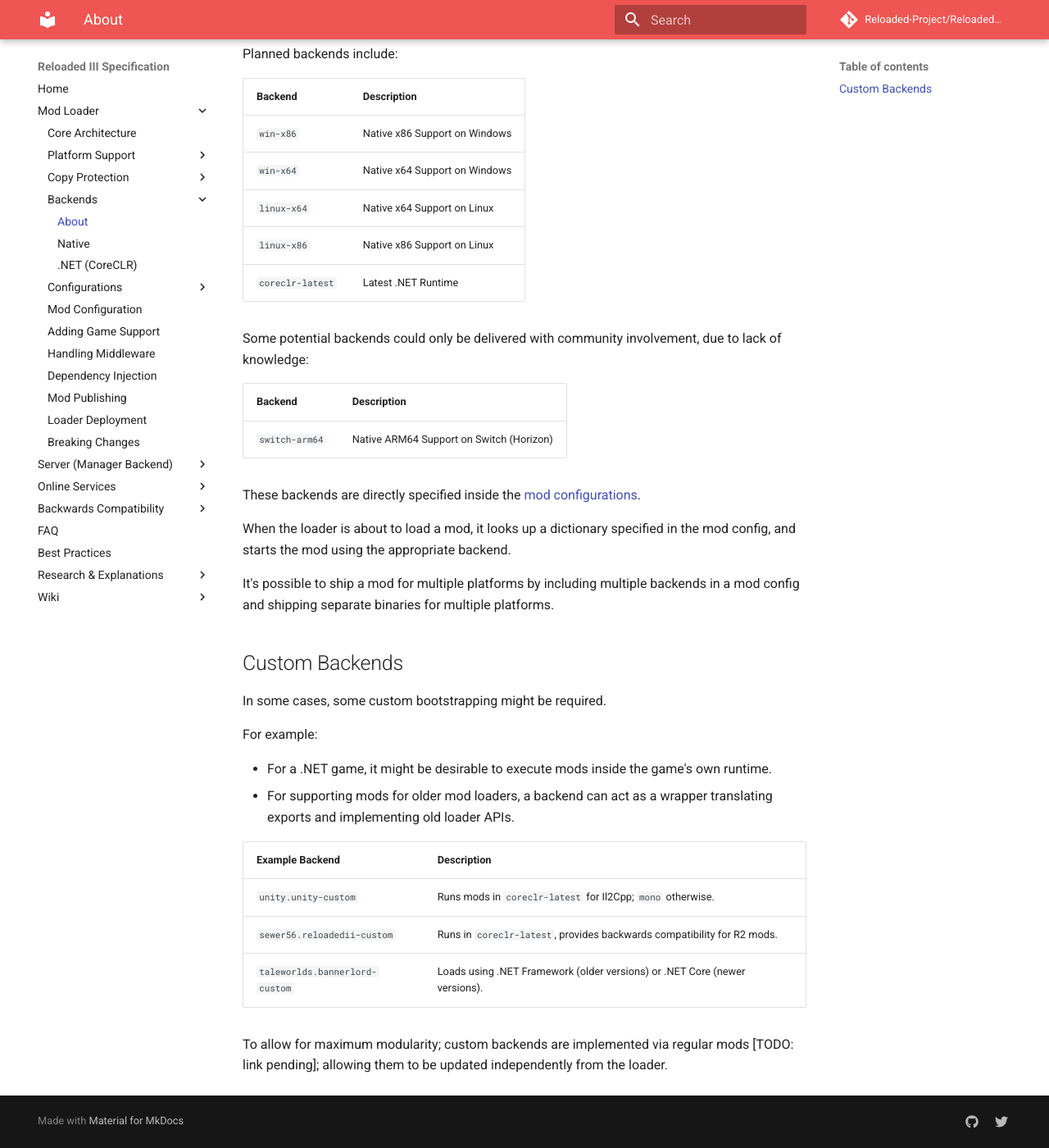
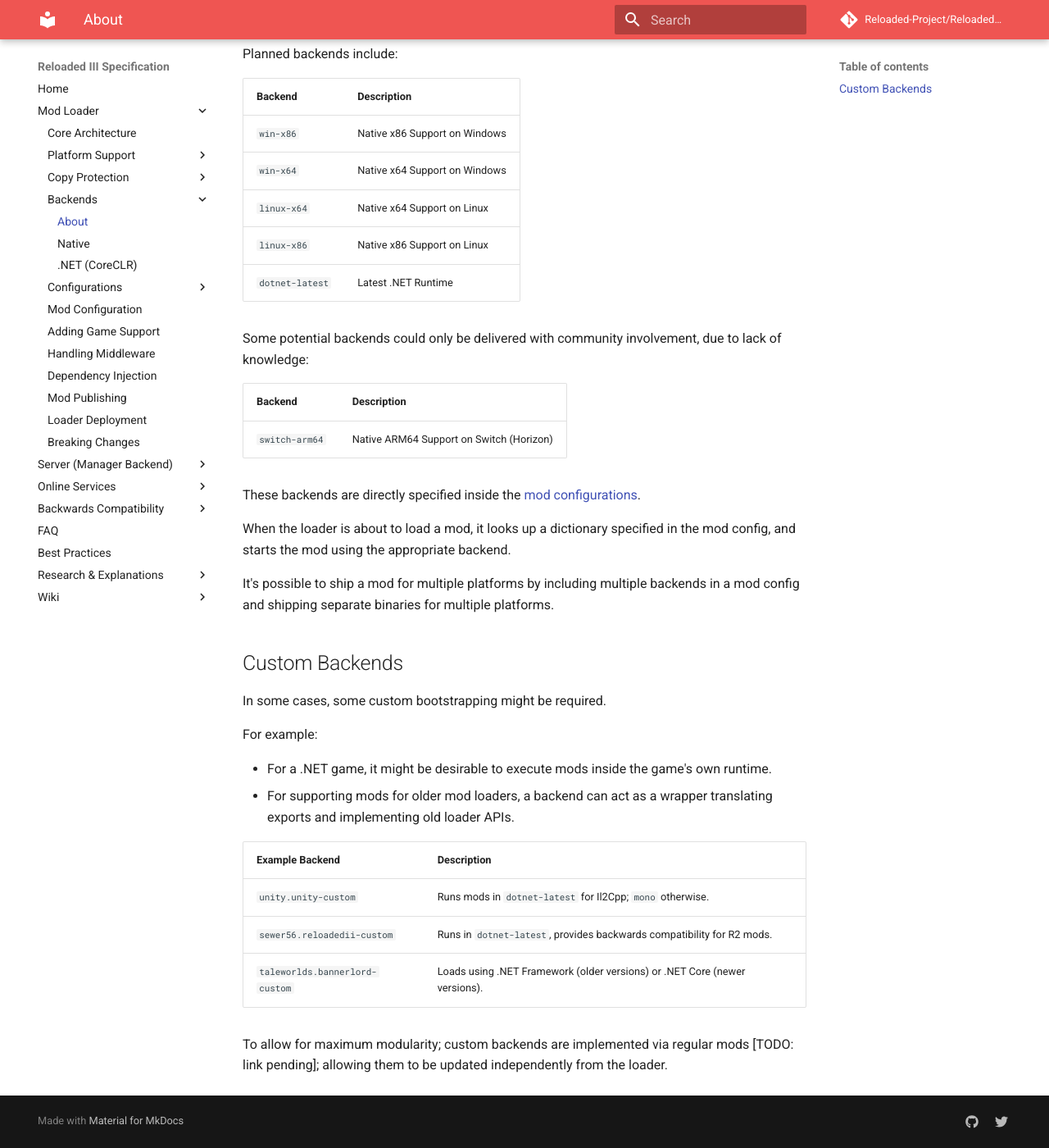
Before and after one commit to Reloaded-Project/Reloaded-III, an MkDocs documentation site: the page built from docs/Loader/Backends/About.md, in a window 1280 px wide and 1400 px high, scrolled down 498 px. Shown: the whole window at 82% size. Built offline with MkDocs 1.6.1 and Material for MkDocs 9.7.7, drawn with Linux system fonts in a browser that asks for light colours; comment, search, counter and statistics services are not loaded.

Commit message:
Renamed: coreclr-latest to dotnet-latest

```diff
--- a/docs/Loader/Backends/About.md
+++ b/docs/Loader/Backends/About.md
@@ -18,13 +18,13 @@
 
 Planned backends include:
 
-| Backend          | Description                   |
-| ---------------- | ----------------------------- |
-| `win-x86`        | Native x86 Support on Windows |
-| `win-x64`        | Native x64 Support on Windows |
-| `linux-x64`      | Native x64 Support on Linux   |
-| `linux-x86`      | Native x86 Support on Linux   |
-| `coreclr-latest` | Latest .NET Runtime           |
+| Backend         | Description                   |
+| --------------- | ----------------------------- |
+| `win-x86`       | Native x86 Support on Windows |
+| `win-x64`       | Native x64 Support on Windows |
+| `linux-x64`     | Native x64 Support on Linux   |
+| `linux-x86`     | Native x86 Support on Linux   |
+| `dotnet-latest` | Latest .NET Runtime           |
 
 Some potential backends could only be delivered with community involvement, due to lack of knowledge:
 
@@ -51,8 +51,8 @@ For example:
 
 | Example Backend                | Description                                                                |
 | ------------------------------ | -------------------------------------------------------------------------- |
-| `unity.unity-custom`           | Runs mods in `coreclr-latest` for Il2Cpp; `mono` otherwise.                |
-| `sewer56.reloadedii-custom`    | Runs in `coreclr-latest`, provides backwards compatibility for R2 mods.    |
+| `unity.unity-custom`           | Runs mods in `dotnet-latest` for Il2Cpp; `mono` otherwise.                 |
+| `sewer56.reloadedii-custom`    | Runs in `dotnet-latest`, provides backwards compatibility for R2 mods.     |
 | `taleworlds.bannerlord-custom` | Loads using .NET Framework (older versions) or .NET Core (newer versions). |
 
 To allow for maximum modularity; custom backends are implemented via regular mods [TODO: link pending]; allowing them to be updated
```
Also changed, not shown: docs/Loader/Core-Architecture.md (+3 -3 lines), docs/Server/Configurations/Mod-Metadata.md (+1 -1 lines).
